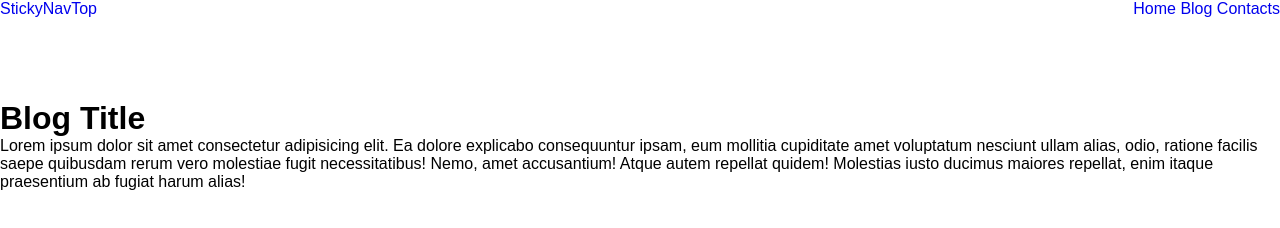
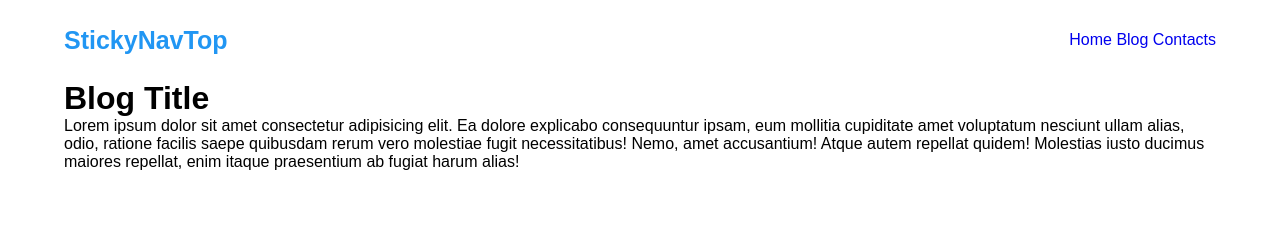
Before and after one commit to Mel1207/StickyNav-ScrollTOP, a plain HTML site: page index.html in a window 1280 px wide. Drawn offline with Linux system fonts and the light colour scheme.

Commit message:
added navbar

```diff
--- a/css/global-target.sass
+++ b/css/global-target.sass
@@ -3,3 +3,8 @@ a
 
 ul
     list-style: none
+
+.container
+    max-width: 1300px
+    width: 90%
+    margin: auto
--- a/css/global.sass
+++ b/css/global.sass
@@ -2,6 +2,10 @@
     margin: 0
     padding: 0
     box-sizing: border-box
+
+// $primary-color: #2196f3
+// $secondary-color: #9e9e9e
+// $secondary-dark: #2f2f2f
 
 body
     margin: 0
@@ -10,8 +14,19 @@ body
 
 
     .navbar
-        height: 100px
+        height: 80px
         width: 100%
         background: #fff
         display: flex
-        justify-content: space-between
+
+        .navbar-container
+            width: 100%
+            height: 100%
+            display: flex
+            justify-content: space-between
+            align-items: center
+
+        .nav-logo
+            font-size: 25px
+            font-weight: 600
+            color: $primary-color
--- a/css/main.sass
+++ b/css/main.sass
@@ -1,2 +1,3 @@
+@import '../css/variables'
 @import '../css/global'
 @import '../css/global-target'
--- /dev/null
+++ b/css/variables.sass
@@ -0,0 +1,3 @@
+$primary-color: #2196f3
+$secondary-color: #9e9e9e
+$secondary-dark: #2f2f2f
--- a/index.html
+++ b/index.html
@@ -9,7 +9,9 @@
 </head>
 <body>
     <nav class="navbar">
-        <a href="#!">StickyNavTop</a>
+        <div class="container">
+            <div class="navbar-container">
+                <a href="#!" class="nav-logo">StickyNavTop</a>
 
                 <ul class="nav-items">
                     <li class="nav-links">
@@ -18,11 +20,15 @@
                         <a href="#!">Contacts</a>
                     </li>
                 </ul>
+            </div>
+        </div>
     </nav>
 
     <div class="blog-item">
+        <div class="container">
             <h1>Blog Title</h1>
             <p>Lorem ipsum dolor sit amet consectetur adipisicing elit. Ea dolore explicabo consequuntur ipsam, eum mollitia cupiditate amet voluptatum nesciunt ullam alias, odio, ratione facilis saepe quibusdam rerum vero molestiae fugit necessitatibus! Nemo, amet accusantium! Atque autem repellat quidem! Molestias iusto ducimus maiores repellat, enim itaque praesentium ab fugiat harum alias!</p>
+        </div>
     </div>
 
 
```
Also changed, not shown: css/main.css, 1 other file. Lines whose indentation alone changed are shown as unchanged.
